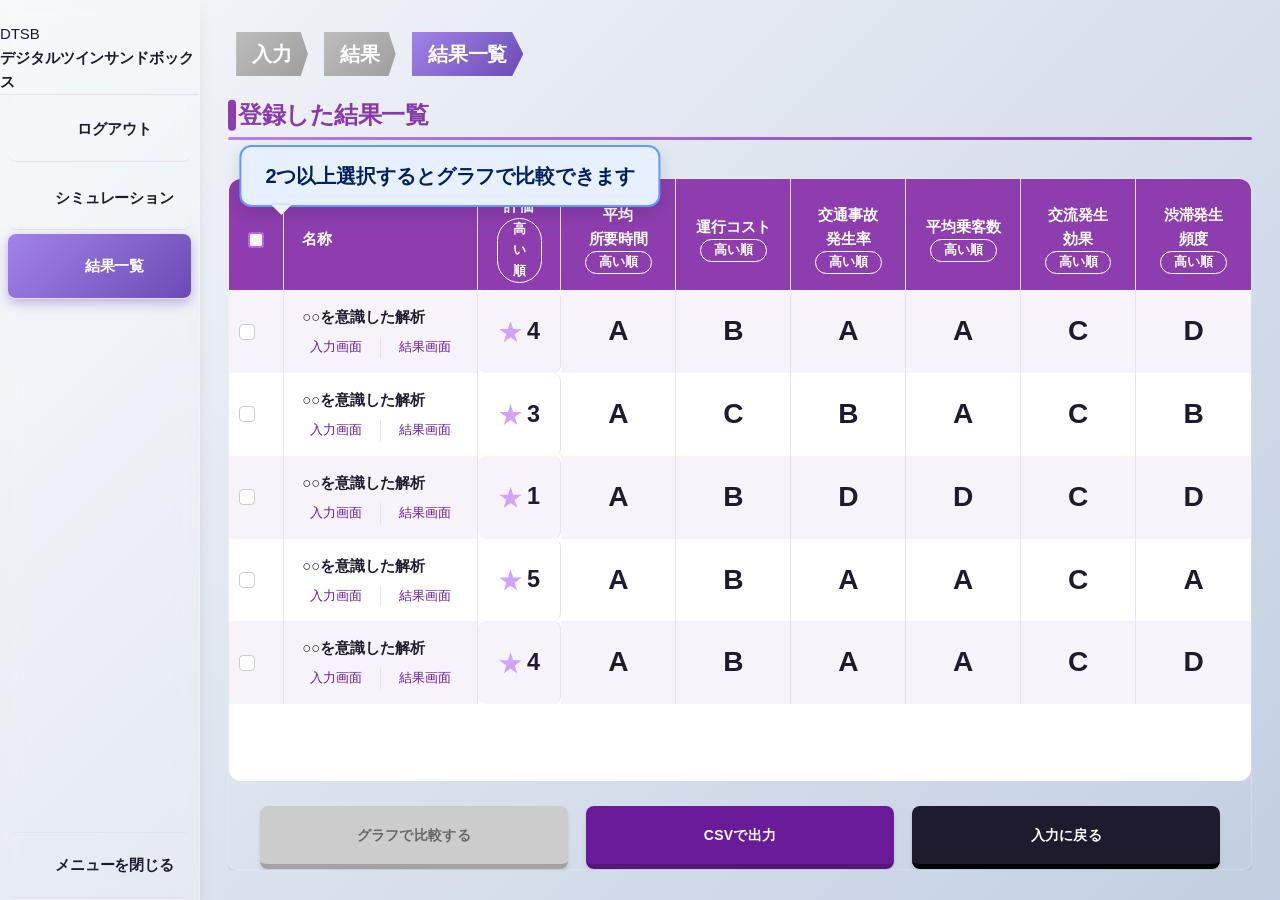
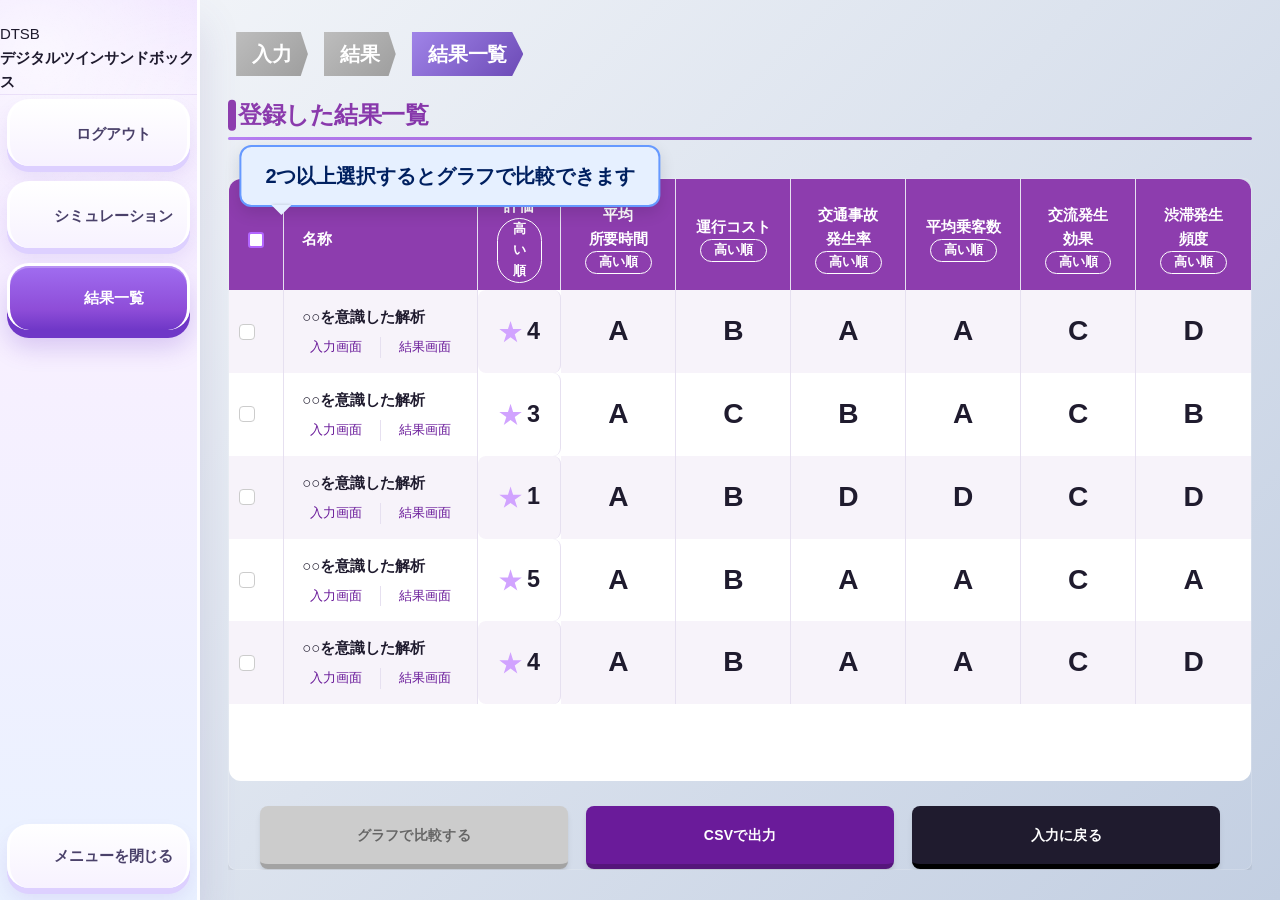

done

--- a/assets/css/common.css
+++ b/assets/css/common.css
@@ -281,8 +281,8 @@
   .l-header__title-en {
     font-family: 'Lexend Deca', sans-serif;
     font-weight: 900;
-    font-size: clamp(5rem, 7vw, 5rem);
-    letter-spacing: 0.05em;
+    font-size: clamp(3.3rem, 4.7vw, 3.8rem);
+    letter-spacing: 0.025em;
     line-height: 1.2;
     background: linear-gradient(90deg, #984de4, #b185db, #d5bfff);
     background-size: 200% auto;
@@ -445,6 +445,120 @@
 
   .l-header__nav-link.menu.close::before {
     transform: scaleX(-1)
+  }
+
+  .l-container.p-simulation .l-header,
+  .l-container.p-result .l-header,
+  .l-container.p-list .l-header {
+    background:
+      radial-gradient(circle at 18% 6%, rgba(255, 255, 255, 0.72), transparent 22%),
+      radial-gradient(circle at 84% 12%, rgba(255, 255, 255, 0.42), transparent 18%),
+      linear-gradient(180deg, #efe3ff 0%, #f7f0ff 40%, #e9f1ff 100%);
+    border-right: 3px solid rgba(255, 255, 255, 0.95);
+    box-shadow: 0 24px 40px rgba(89, 74, 145, 0.16);
+  }
+
+  .l-container.p-simulation .l-header__title,
+  .l-container.p-result .l-header__title,
+  .l-container.p-list .l-header__title {
+    border: 3px solid #fff;
+    border-radius: 22px;
+    padding: 10px 0px 10px;
+    margin: 10px 10px 10px;
+    background: linear-gradient(180deg, #ffffff 0%, #fbf6ff 100%);
+    box-shadow:
+      0 6px 0 #ddd0ff,
+      0 12px 20px rgba(111, 55, 199, 0.1);
+  }
+
+  .l-container.p-simulation .l-header__title::after,
+  .l-container.p-result .l-header__title::after,
+  .l-container.p-list .l-header__title::after {
+    content: none;
+  }
+
+  .l-container.p-simulation .l-header__title-en,
+  .l-container.p-result .l-header__title-en,
+  .l-container.p-list .l-header__title-en {
+    font-size: clamp(3.75rem, 5.1vw, 4.2rem);
+    line-height: 1.05;
+    letter-spacing: 0.02em;
+    background: linear-gradient(90deg, #4f64d9 0%, #8e4dd8 52%, #d68bff 100%);
+    background-size: 200% auto;
+    background-clip: text;
+    -webkit-background-clip: text;
+    -webkit-text-fill-color: transparent;
+    text-shadow: 0 10px 16px rgba(111, 55, 199, 0.16);
+  }
+
+  .l-container.p-simulation .l-header__title-jp,
+  .l-container.p-result .l-header__title-jp,
+  .l-container.p-list .l-header__title-jp {
+    font-size: 0.9rem;
+    margin-top: 0.15rem;
+    color: #6f37c7;
+    letter-spacing: 0.04em;
+    font-weight: 700;
+  }
+
+  .l-container.p-simulation .l-header__nav,
+  .l-container.p-result .l-header__nav,
+  .l-container.p-list .l-header__nav {
+    border-top-color: rgba(111, 55, 199, 0.1);
+    gap: 15px;
+    padding: 4px 5px 12px;
+  }
+
+  .l-container.p-simulation .l-header__nav-link,
+  .l-container.p-result .l-header__nav-link,
+  .l-container.p-list .l-header__nav-link {
+    color: #4a416a;
+    border: 3px solid #fff;
+    border-bottom: none;
+    border-radius: 22px;
+    background: linear-gradient(180deg, #ffffff 0%, #f7f2ff 100%);
+    box-shadow:
+      0 6px 0 #ddd0ff,
+      0 12px 20px rgba(111, 55, 199, 0.1);
+    margin: 0 2px;
+    transform: translateY(0);
+  }
+
+  .l-container.p-simulation .l-header__nav-link::before,
+  .l-container.p-result .l-header__nav-link::before,
+  .l-container.p-list .l-header__nav-link::before {
+    filter: drop-shadow(0 2px 3px rgba(74, 65, 106, 0.14));
+  }
+
+  .l-container.p-simulation .l-header__nav-link:hover,
+  .l-container.p-result .l-header__nav-link:hover,
+  .l-container.p-list .l-header__nav-link:hover {
+    color: #6f37c7;
+    background: linear-gradient(180deg, #ffffff 0%, #efe4ff 100%);
+    border-color: #ffffff;
+    box-shadow:
+      0 8px 0 #d7c3ff,
+      0 16px 22px rgba(111, 55, 199, 0.13);
+    transform: translateY(-2px);
+  }
+
+  .l-container.p-simulation .l-header__nav-link.current,
+  .l-container.p-result .l-header__nav-link.current,
+  .l-container.p-list .l-header__nav-link.current {
+    color: #fff;
+    background: linear-gradient(180deg, #a06df0 0%, #8e4dd8 68%, #6f37c7 100%);
+    border-color: #ffffff;
+    box-shadow:
+      0 8px 0 #6f37c7,
+      0 18px 24px rgba(111, 55, 199, 0.22),
+      inset 0 2px 0 rgba(255, 255, 255, 0.25);
+  }
+
+  .l-container.p-simulation .l-header__nav-link.menu,
+  .l-container.p-result .l-header__nav-link.menu,
+  .l-container.p-list .l-header__nav-link.menu {
+    border-top: none;
+    margin-top: auto;
   }
 
   .l-contents {
@@ -2782,7 +2896,7 @@
     }
 
     .l-header__title-en {
-      font-size: clamp(4.2rem, 5vw, 4.2rem);
+      font-size: clamp(3.4rem, 4.2vw, 3.6rem);
     }
 
     .l-contents__tit {
